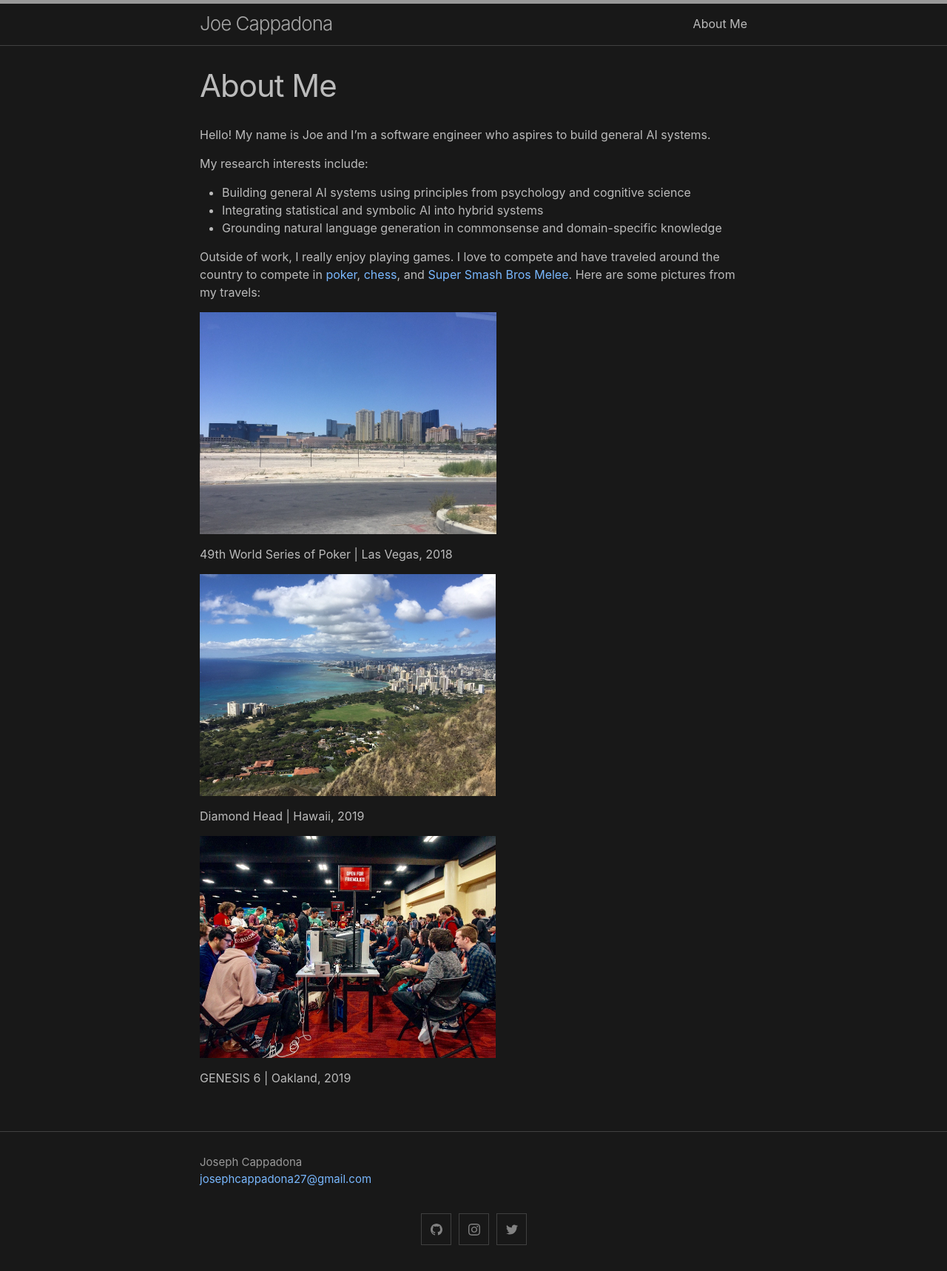
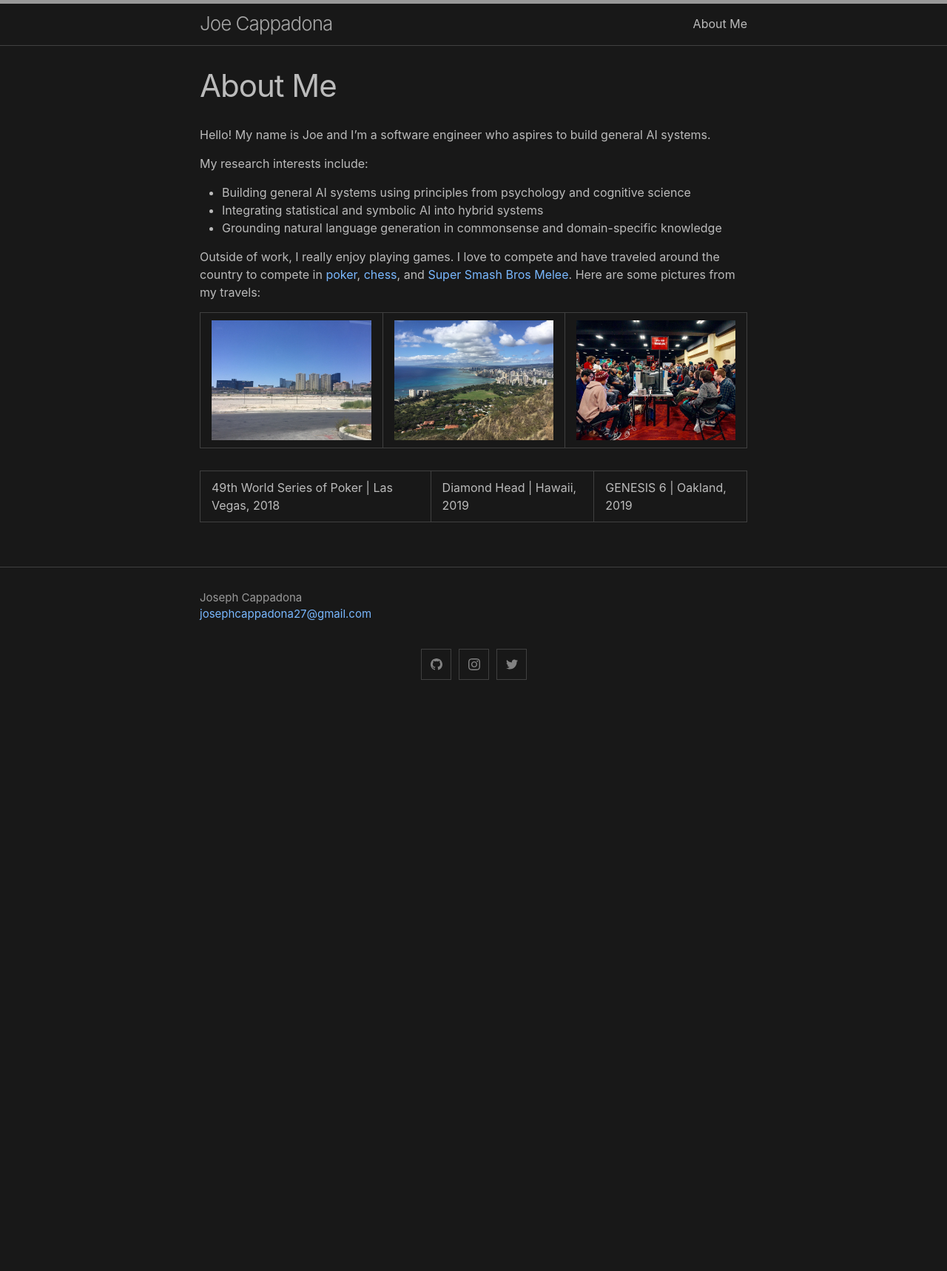
Before and after one commit to josephcappadona/josephcappadona.github.io, a Jekyll site: the page built from about.md, in a window 1280 px wide. Shown: the whole page at 74% size. Built offline with Jekyll 4.4.1, drawn with Linux system fonts in a browser that asks for light colours; after the commit the page ends 954 px from its top, so only the background shows below that.

Commit message:
Update about.md

```diff
--- a/about.md
+++ b/about.md
@@ -14,22 +14,6 @@ My research interests include:
 Outside of work, I really enjoy playing games. I love to compete and have traveled around the country to compete in [poker](https://pokerdb.thehendonmob.com/player.php?a=r&n=601783), [chess](https://lichess.org/@/seaghost27), and [Super Smash Bros Melee](https://www.youtube.com/watch?v=0VzNTRieZ88). Here are some pictures from my travels:
 
 
-{:refdef: style=""}
-![me](/assets/img/vegas.jpg){: style="max-height: 300px; font-size: 10px;"}
+![vegas](/assets/img/vegas.jpg){: style="max-height: 300px; font-size: 10px;"} | ![hawaii](/assets/img/hawaii.jpg){: style="max-height: 300px; font-size: 10px;"} | ![genesis](/assets/img/genesis.jpeg){: style="max-height: 300px; font-size: 10px;"}
 
-49th World Series of Poker \| Las Vegas, 2018
-{: refdef}
-
-
-{:refdef: style=""}
-![me](/assets/img/hawaii.jpg){: style="max-height: 300px; font-size: 10px;"}
-
-Diamond Head \| Hawaii, 2019
-{: refdef}
-
-
-{:refdef: style=""}
-![me](/assets/img/genesis.jpeg){: style="max-height: 300px; font-size: 10px;"}
-
-GENESIS 6 \| Oakland, 2019
-{: refdef}
+49th World Series of Poker \| Las Vegas, 2018 | Diamond Head \| Hawaii, 2019 | GENESIS 6 \| Oakland, 2019
```
